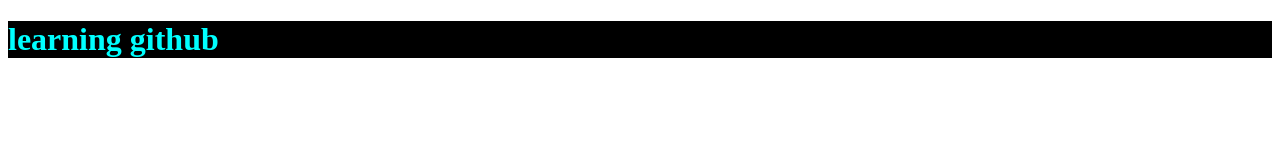
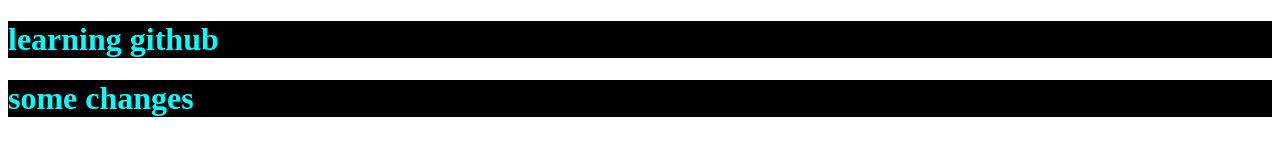
Before and after one commit to syedhafeezahmedkazmi/test, a plain HTML site: page index.html in a window 1280 px wide. Drawn offline with Linux system fonts and the light colour scheme.

Commit message:
2nd commit

```diff
--- a/index.html
+++ b/index.html
@@ -11,5 +11,8 @@
     <h1>
         learning github
     </h1>
+    <h1>
+        some changes
+    </h1>
 </body>
 </html>
```
